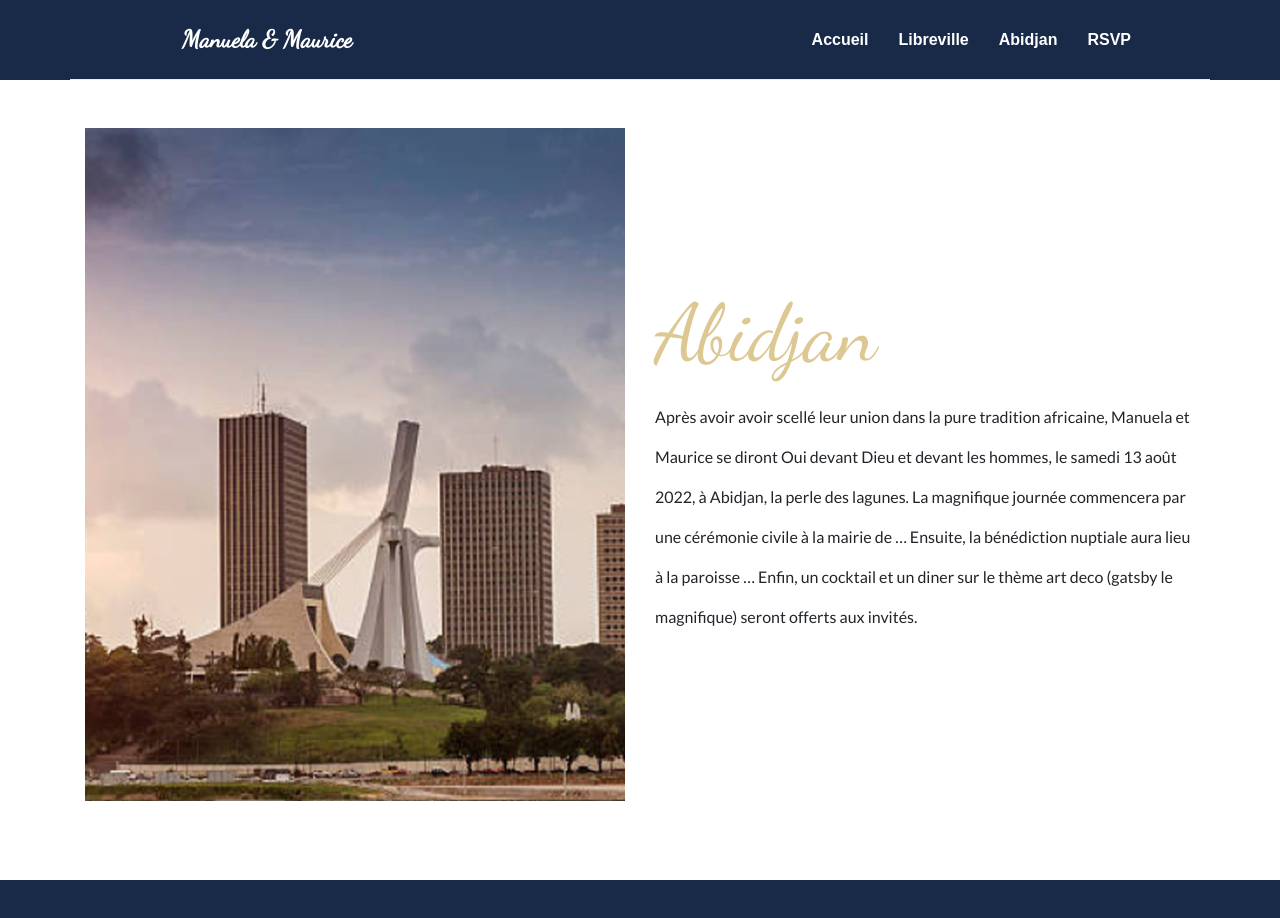
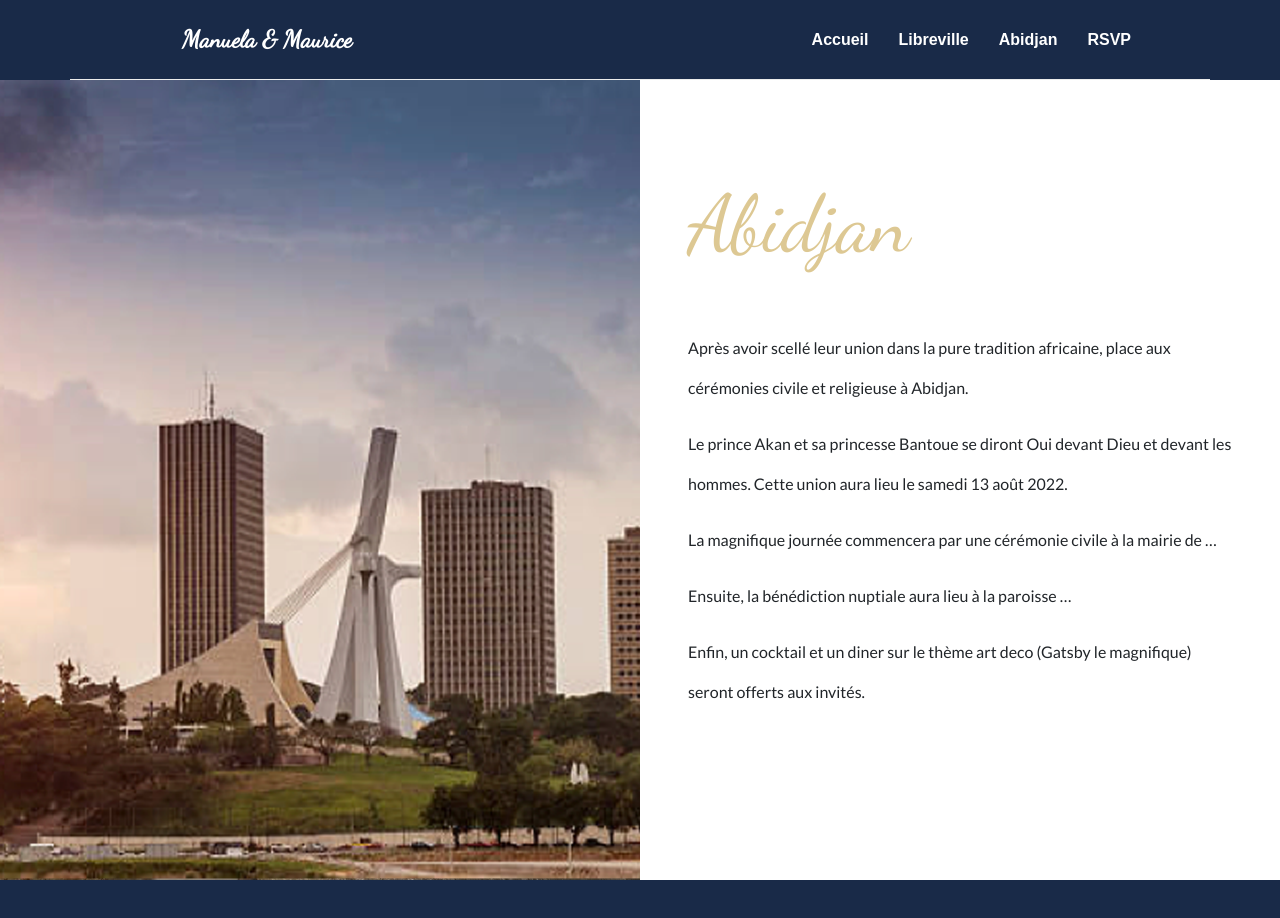
Before and after one commit to elprofa/maurice_manuela, a Next.js app: page /abidjan in a window 1280 px wide. Shown: the top 918 px of the page. Built offline with nearby package versions, Linux system fonts and the light colour scheme; a web font is replaced by a local one.

Commit message:
update 8

```diff
--- a/components/molecules/SectionAbidjan/SectionAbidjan.stc.js
+++ b/components/molecules/SectionAbidjan/SectionAbidjan.stc.js
@@ -3,13 +3,22 @@ import Styled from 'styled-components';
 const SectionAbidjanStc=Styled.div`
 
 min-height:100vh;
+.row
+{
+    margin:0px;
+}
 h1
 {
     font-size: 5rem;
     font-family: 'Dancing Script';
     color: #ddc893 !important;
 }
-
+.div_container
+{
+    background:url(/img/22.png);
+    background-size:cover;
+    height:100vh;
+}
 p
 {
     line-height: 40px !important;
--- a/components/molecules/SectionAbidjan/index.js
+++ b/components/molecules/SectionAbidjan/index.js
@@ -4,25 +4,33 @@ import SectionAbidjanStc from './SectionAbidjan.stc';
 
 function SectionAbidjan() {
     return (
-        <SectionAbidjanStc className="py-2 py-md-5">
-            <div className="container">
+        <SectionAbidjanStc className="">
                 <div className="row">
-                    <div className="col-md-6">
-                        <img src="/img/22.png" style={{width:"100%"}} />
+                    <div className="col-md-6 div_container d-none d-md-block">
                     </div>
-                    <div className="col-md-6 align-self-center">
-                        <h1 className=" py-2">Abidjan</h1>
+                    <div className="col-md-6 p-md-5 py-2">
+                        <h1 className=" py-md-5 py-2">Abidjan</h1>
+
                         <p>
-                        Après avoir avoir scellé leur union dans la pure tradition africaine, Manuela et Maurice se diront
-                        Oui devant Dieu et devant les hommes, le samedi 13 août 2022, à Abidjan, la perle des lagunes.
+                            Après avoir scellé leur union dans la pure tradition africaine,
+                            place aux cérémonies civile et religieuse à Abidjan.
+                        </p>
+                        <p>
+                            Le prince Akan et sa princesse Bantoue se diront Oui devant Dieu et devant les hommes.
+                            Cette union aura lieu le samedi 13 août 2022.
+                        </p>
+                        <p>
                         La magnifique journée commencera par une cérémonie civile à la mairie de …
-                        Ensuite, la bénédiction nuptiale aura lieu à la paroisse …
-                        Enfin, un cocktail et un diner sur le thème art deco (gatsby le magnifique) seront offerts aux
-                        invités.
                         </p>
+                        <p>
+                            Ensuite, la bénédiction nuptiale aura lieu à la paroisse …
+                        </p>
+                        <p>
+                            Enfin, un cocktail et un diner sur le thème art deco (Gatsby le magnifique) seront offerts aux invités.
+                        </p>
+
                     </div>
                 </div>
-            </div>
         </SectionAbidjanStc>
     )
 }
--- a/components/molecules/sectionAccueil/index.js
+++ b/components/molecules/sectionAccueil/index.js
@@ -3,7 +3,7 @@ import SectionAccueilSrc from './sectionAccueil.stc'
 function SectionAccueil() {
     return (
         <SectionAccueilSrc className="clean-block clean-hero" >
-            <div class="text py-2">
+            <div class="text py-3">
                 <p>Le magnifique mariage de </p>
                 <h2>Manuela & Maurice</h2>
             </div>
```
Also changed, not shown: components/molecules/MySectionDate/SectionDate.stc.js (+7 -4 lines), components/molecules/MySectionDate/index.js (+6 -2 lines), components/molecules/SectionLibreville/SectionLibreville.stc.js (+14 -1 lines), components/molecules/SectionLibreville/index.js (+10 -16 lines), public/img/motif2.jpg (added).
